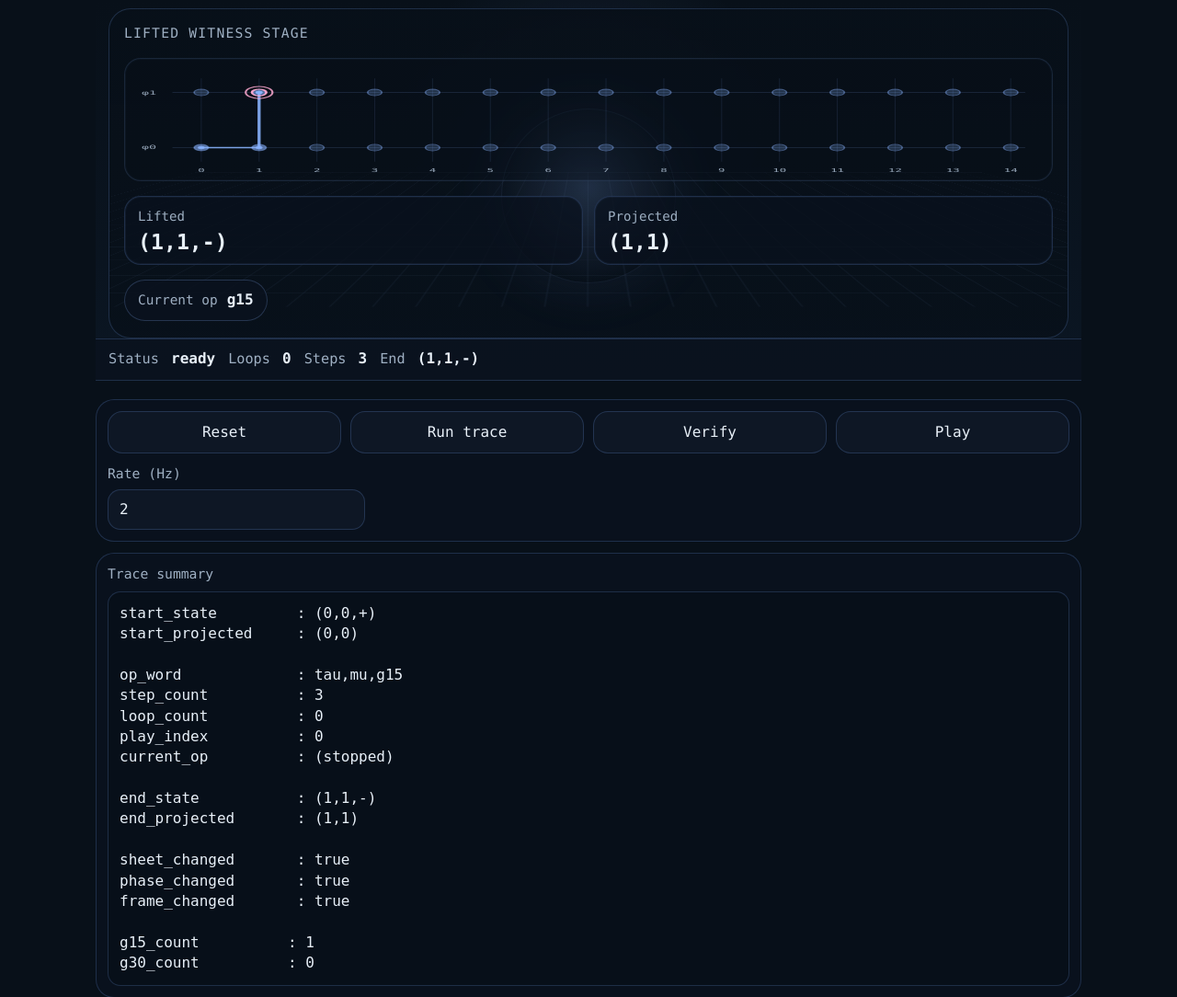
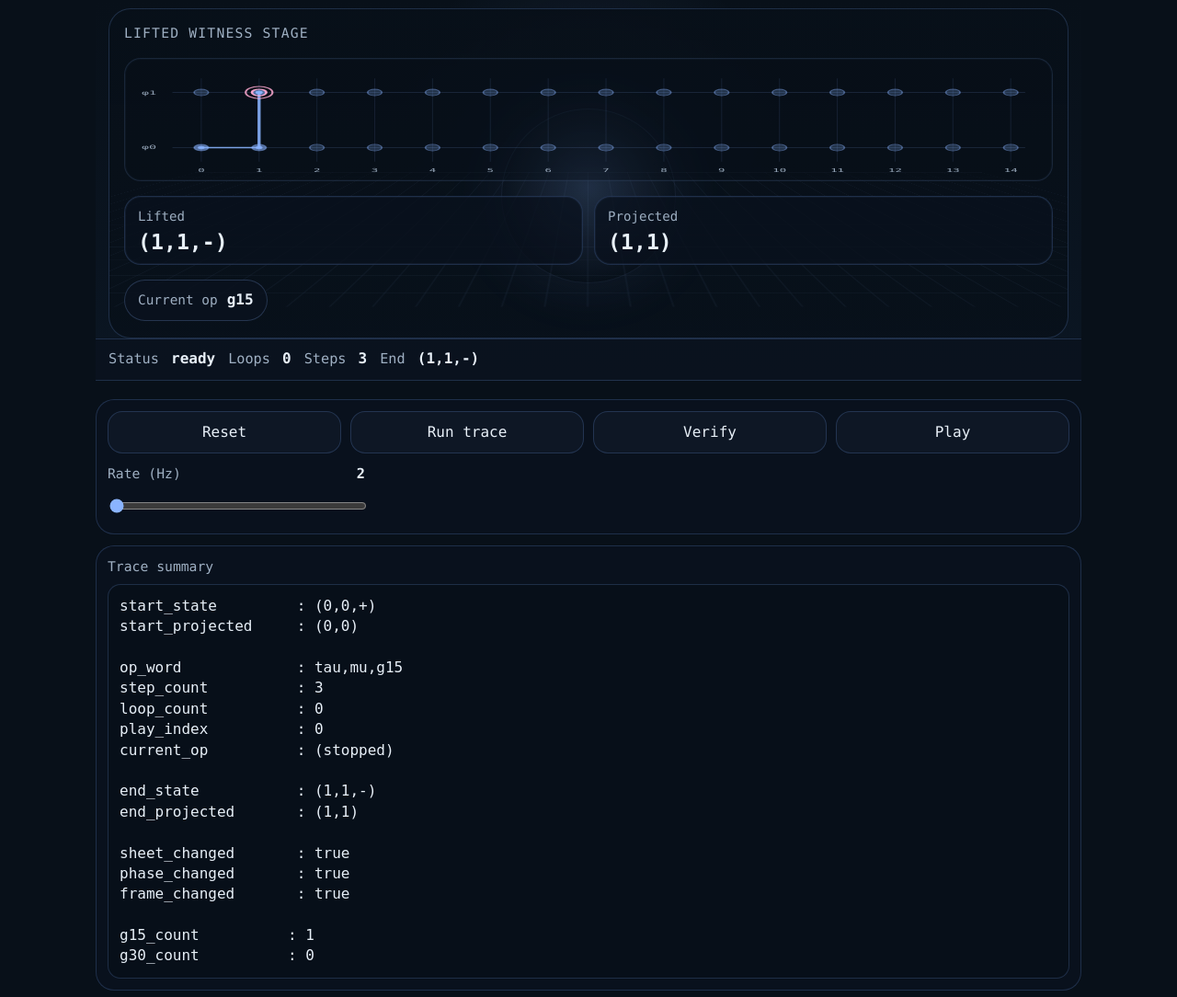
Before and after one commit to rookinc/xalchemy_lab2, a PHP site: page /spinor_lab.html in a window 1280 px wide. Shown: the part 90-1174 px from the top of the page at 92% size. Run offline with PHP 8.4, Linux system fonts and the light colour scheme.

Commit message:
Add rendered spinor stage and streamline playback UI

```diff
--- a/public/spinor_lab.css
+++ b/public/spinor_lab.css
@@ -574,3 +574,26 @@ pre {
   grid-template-columns: 1fr;
   max-width: 280px;
 }
+
+
+.field-slider span {
+  display: flex;
+  align-items: center;
+  justify-content: space-between;
+  gap: 12px;
+}
+
+.field-slider strong {
+  color: var(--text);
+  font-size: 0.95rem;
+}
+
+.field input[type="range"] {
+  width: 100%;
+  min-width: 0;
+  accent-color: var(--accent);
+  padding: 0;
+  min-height: 32px;
+  background: transparent;
+  border: 0;
+}
--- a/public/spinor_lab.html
+++ b/public/spinor_lab.html
@@ -79,9 +79,9 @@
       </div>
 
       <div class="form-grid form-grid-single">
-        <label class="field">
-          <span>Rate (Hz)</span>
-          <input id="hz-input" type="number" min="1" max="30" step="1" value="2" />
+        <label class="field field-slider">
+          <span>Rate (Hz) <strong id="hz-value">2</strong></span>
+          <input id="hz-input" type="range" min="2" max="60" step="1" value="2" />
         </label>
       </div>
     </section>
```
Also changed, not shown: public/spinor_lab.js (+25 -9 lines).
